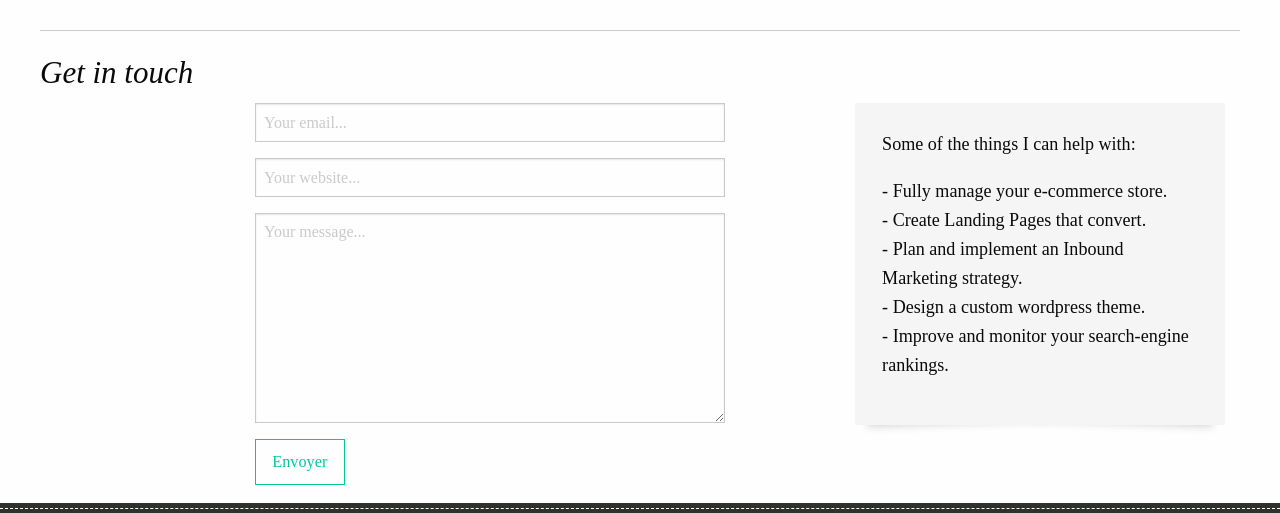
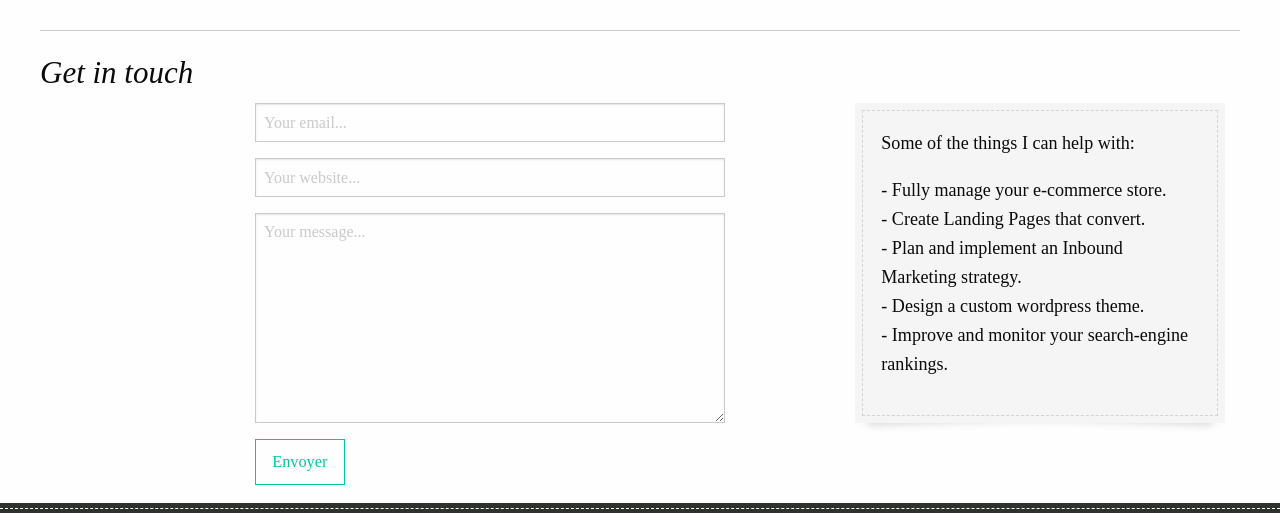
Before and after one commit to michael-picard/resume, a Jekyll site: the page built from index.html, in a window 1280 px wide. Shown: the part 2690-3203 px from the top of the page. Built offline with Jekyll 4.4.1, drawn with Linux system fonts in a browser that asks for light colours; nearby versions of some CDN libraries.

Commit message:
dashblack

```diff
--- a/css/mpstyle.css
+++ b/css/mpstyle.css
@@ -16,6 +16,10 @@ ul.selectlang li a {
 .dashwhitebot {
 	height: 5px;
 	border-top: thin dashed #FFFFFF;
+}
+.dashblackbot {
+	padding: 1rem;
+	border: 1px dashed lightgrey;
 }
 /*.lead { font-size: 200%}*/
 /*header blockquote {
@@ -45,7 +49,7 @@ footer p {
 }
 img#headpic { margin: 0 20px 0 0;}
 .white {color: #FFF;}
-.padding20 { padding: 1.5rem;}
+.padding20 { padding: .4rem;}
 .helplist { position: relative;background-color: whitesmoke; }
 
 .helplist:before {
--- a/index.html
+++ b/index.html
@@ -243,7 +243,7 @@ title: Michael Picard | Ecommerce Management Specialist
             </div>
             <div class="medium-4 columns">
                <div class="helplist padding20">
-
+                <div class="dashblackbot">
                 <p>Some of the things I can help with:</p>
                 <ul class="no-bullet">
                     <li><!--i class="fa-li fa fa-check"></i-->- Fully manage your e-commerce store.</li>
@@ -252,7 +252,7 @@ title: Michael Picard | Ecommerce Management Specialist
                     <li><!--i class="fa-li fa fa-check"></i-->- Design a custom wordpress theme.</li>
                     <li><!--i class="fa-li fa fa-check"></i-->- Improve and monitor your search-engine rankings.</li>
                 </ul>
-
+            </div>
             </div>
             </div>
         </div>
```
